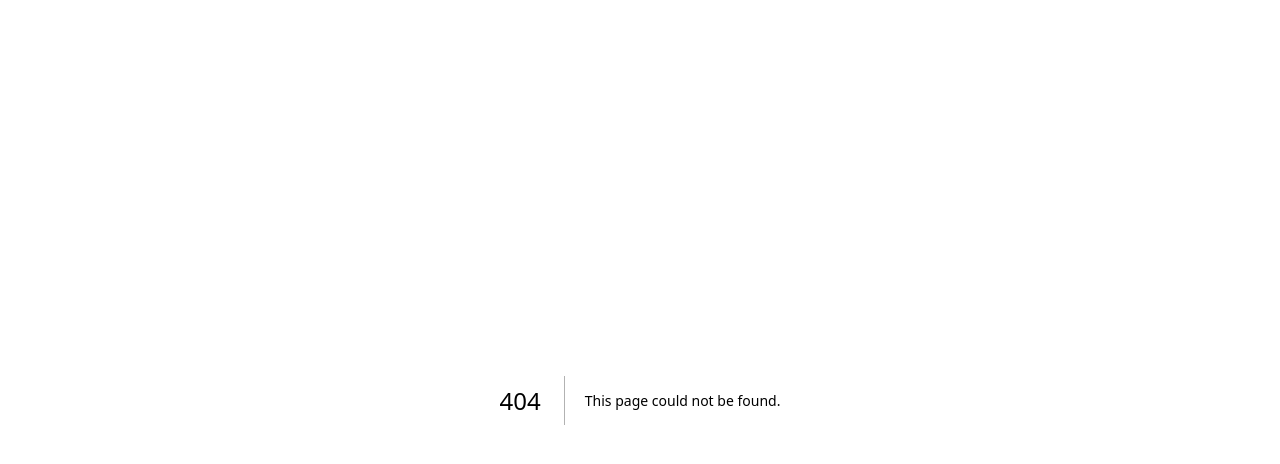
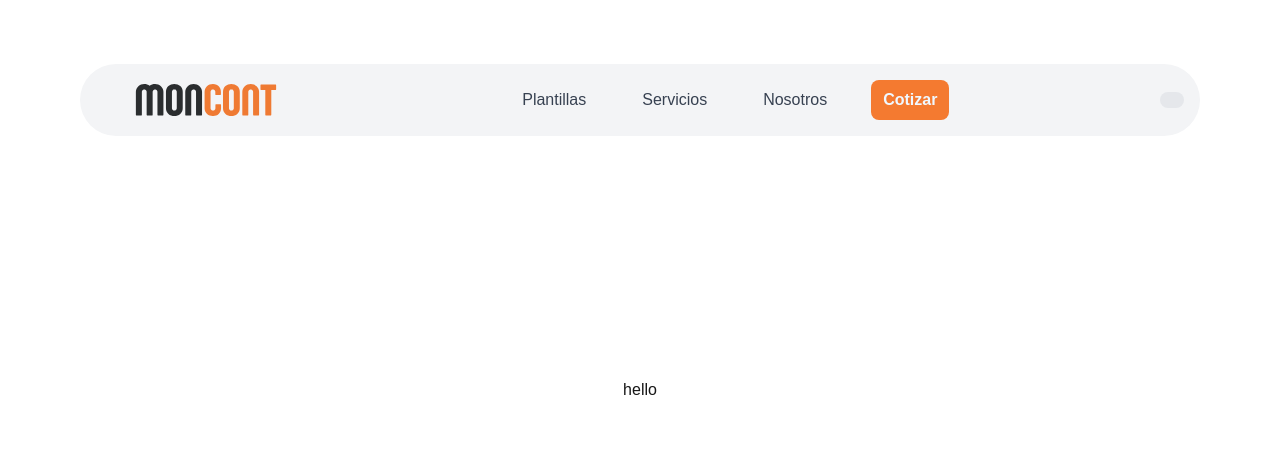
Before and after one commit to JoseMoncont/moncont, a Next.js app: page /cotizacion in a window 1280 px wide. Before the commit this address had no page. Shown: the top 464 px of the page. Built offline with nearby package versions, Linux system fonts and the light colour scheme.

Commit message:
layout and page

```diff
--- /dev/null
+++ b/src/app/cotizacion/layout.tsx
@@ -0,0 +1,19 @@
+import NavBar from "@/components/navbar";
+
+export default function CotizacionLayout({
+  children,
+}: {
+  children: React.ReactNode;
+}) {
+  return (
+    <html lang="es">
+      <body>
+        <div className="grid grid-rows-[0px_1fr_20px] items-center justify-items-center min-h-screen p-8 pb-20 gap-16 sm:p-20 font-[family-name:var(--font-geist-sans)] dark:bg-slate-950">
+          {" "}
+          <NavBar></NavBar>
+          {children}
+        </div>
+      </body>
+    </html>
+  );
+}
--- /dev/null
+++ b/src/app/cotizacion/page.tsx
@@ -0,0 +1,9 @@
+export default function Cotizacion() {
+  return (
+    <>
+      <div>
+        <p>hello</p>
+      </div>
+    </>
+  );
+}
--- a/src/app/page.tsx
+++ b/src/app/page.tsx
@@ -38,7 +38,7 @@ export default function Home() {
           </Link>
           <Link
             className="btn-secundario dark:btn-secundario-dark border-black/[.08] dark:border-white/[.145] transition-colors flex items-center justify-center hover:bg-[#f2f2f2] dark:hover:bg-[#1a1a1a] hover:border-transparent text-sm sm:text-base h-10 sm:h-12 px-4 sm:px-5 sm:min-w-44"
-            href="https://nextjs.org/docs?utm_source=create-next-app&utm_medium=appdir-template-tw&utm_campaign=create-next-app"
+            href="/cotizacion"
             target="_blank"
             rel="noopener noreferrer"
           >
```
